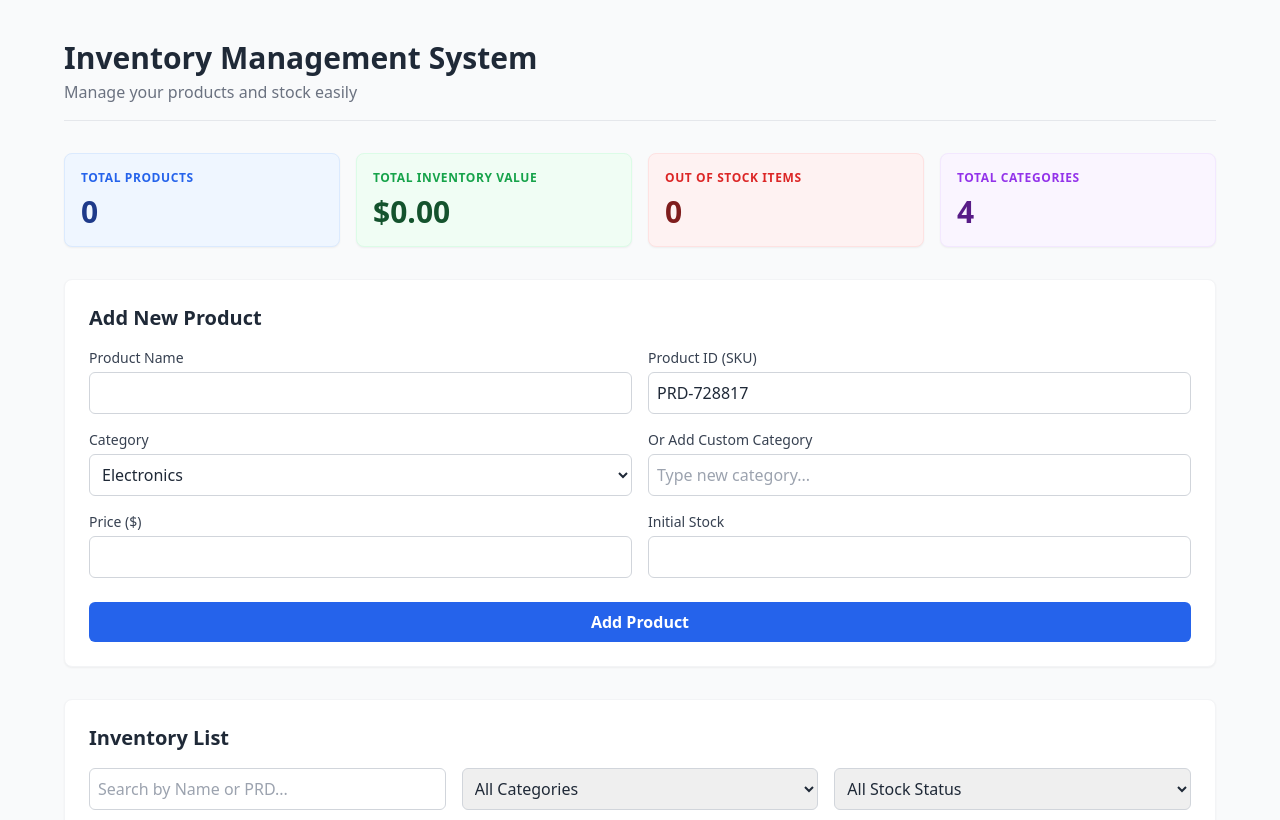
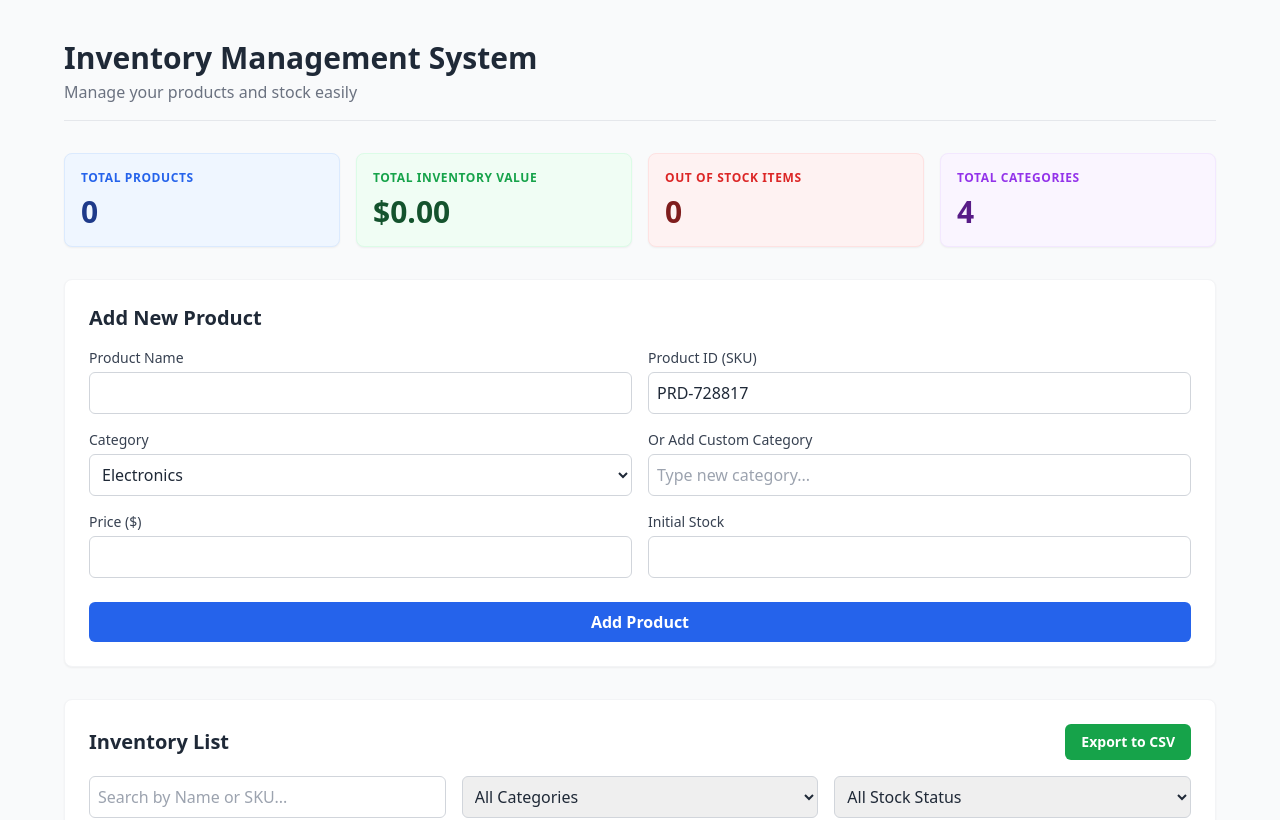
Before and after one commit to nethmith/inventory-system, a React (Vite) app: page / in a window 1280 px wide. Shown: the top 820 px of the page. Built offline with nearby package versions, Linux system fonts and the light colour scheme.

Commit message:
feat(bonus): implement export to CSV functionality

```diff
--- a/src/components/ProductList.jsx
+++ b/src/components/ProductList.jsx
@@ -1,5 +1,6 @@
 import React, { useState } from 'react';
 import { useInventory } from '../context/InventoryContext';
+import toast from 'react-hot-toast';
 
 const ProductList = () => {
     const { products, categories, deleteProduct, updateStock, updateProduct } = useInventory();
@@ -35,15 +36,48 @@ const ProductList = () => {
         setEditProductId(null);
     };
 
+    // Export to CSV Function
+    const exportToCSV = () => {
+        if (products.length === 0) {
+            toast.error('No products to export!');
+            return;
+        }
+
+        const headers = ['ID', 'Product Name', 'Category', 'Price', 'Stock Quantity'];
+        const csvRows = [
+            headers.join(','), // Header row
+            ...products.map(p => `${p.id},"${p.productName}","${p.category}",${p.price},${p.stockQuantity}`)
+        ];
+
+        const csvContent = "data:text/csv;charset=utf-8," + csvRows.join('\n');
+        const encodedUri = encodeURI(csvContent);
+        const link = document.createElement("a");
+        link.setAttribute("href", encodedUri);
+        link.setAttribute("download", "inventory_export.csv");
+        document.body.appendChild(link);
+        link.click();
+        document.body.removeChild(link);
+
+        toast.success('Exported to CSV successfully! 📥');
+    };
+
     return (
         <div className="bg-white p-6 rounded-lg shadow-sm border border-gray-100">
-            <h2 className="text-xl font-bold text-gray-800 mb-4">Inventory List</h2>
+            <div className="flex justify-between items-center mb-4">
+                <h2 className="text-xl font-bold text-gray-800">Inventory List</h2>
+                <button
+                    onClick={exportToCSV}
+                    className="bg-green-600 hover:bg-green-700 text-white px-4 py-2 rounded-md font-semibold text-sm transition"
+                >
+                    Export to CSV
+                </button>
+            </div>
 
             {/* Search and Filters */}
             <div className="grid grid-cols-1 md:grid-cols-3 gap-4 mb-6">
                 <input
                     type="text"
-                    placeholder="Search by Name or PRD..."
+                    placeholder="Search by Name or SKU..."
                     className="border border-gray-300 p-2 rounded-md focus:ring-blue-500 outline-none w-full"
                     value={searchTerm}
                     onChange={(e) => setSearchTerm(e.target.value)}
```
